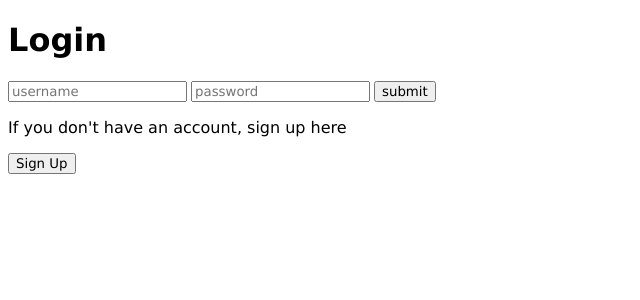
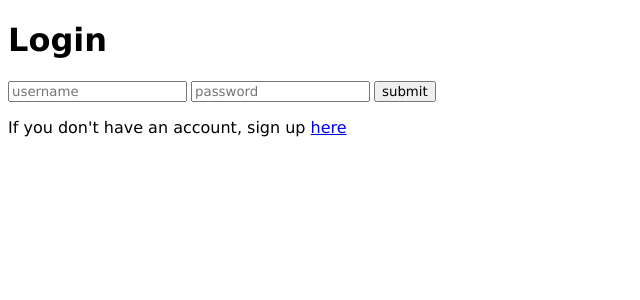
Before and after one commit to GrapesGoober/TodoCards-Project, a SvelteKit app in the folder TodoCards-FrontEnd/: page /login in a window 1280 px wide. Shown: the top 300 px of the page, without its empty margins (0-640 px from the left). Built offline with nearby package versions, Linux system fonts and the light colour scheme.

Commit message:
Changed signup button to href link

```diff
--- a/TodoCards-FrontEnd/src/routes/login/+page.svelte
+++ b/TodoCards-FrontEnd/src/routes/login/+page.svelte
@@ -30,8 +30,7 @@
     <p class="wrong-text">username or password is incorrect</p>
 {/if}
 <br>
-<p>If you don't have an account, sign up here</p>
-<button on:click={goToSignup}>Sign Up</button>
+<p>If you don't have an account, sign up <a href="/signup">here</a> </p>
 
 <style>
     @import "../style.css";
```
